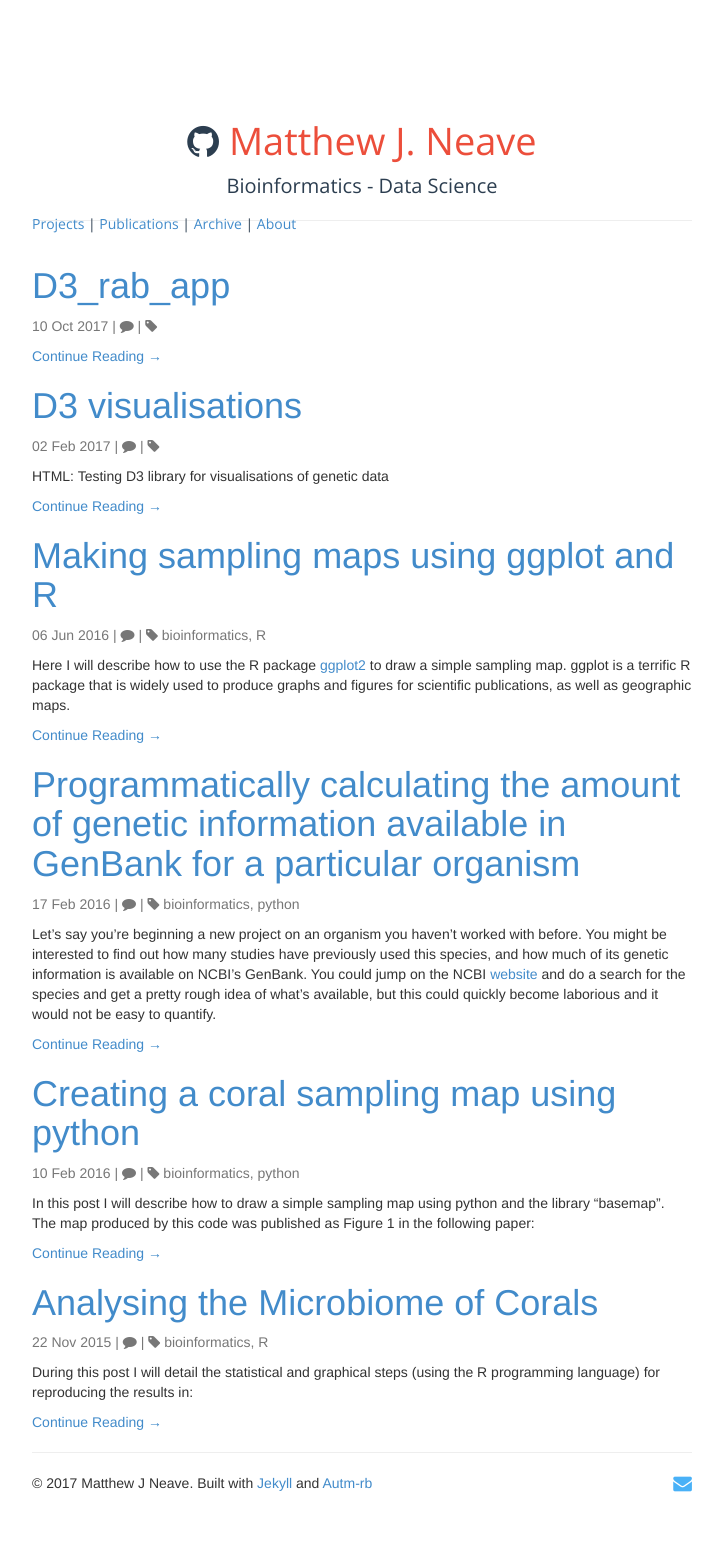
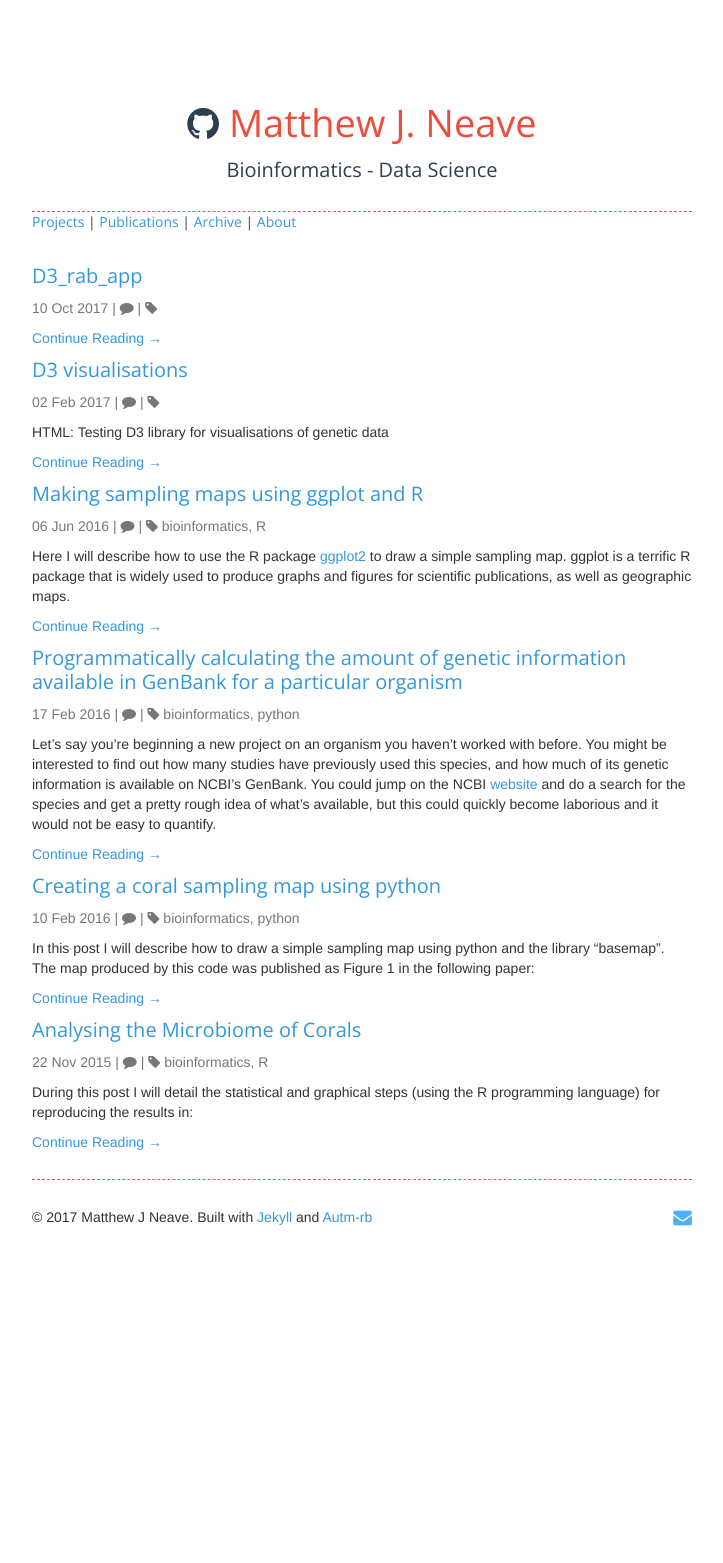
Before and after one commit to neavemj/neavemj.github.io, a Jekyll site: the page built from projects/index.html, in a window 1280 px wide. Shown: the whole page, without its empty margins (278-1001 px from the left). Built offline with Jekyll 4.4.1, drawn with Linux system fonts in a browser that asks for light colours; nearby versions of some CDN libraries; the list of posts is cut into pages by our own code; comment, search, counter and statistics services are not loaded; after the commit the page ends 1297 px from its top, so only the background shows below that.

Commit message:
updated css for rab app

```diff
--- a/public/stylesheets/d3_rab_app.css
+++ b/public/stylesheets/d3_rab_app.css
@@ -3,3 +3,42 @@
 .bar {
     fill: steelblue;
     }
+
+h1, h1bl, h2, h3, h4, h5, h6 {
+  color: #EC4E3B;
+  margin: 0 0 10px;
+  font-family: 'Open Sans', sans-serif;
+  font-weight: normal;
+}
+
+h1, h2, h3 {
+  line-height: 1.2;
+}
+
+h1 {
+  font-size: 20px;
+}
+
+
+a {
+  color: #3498db;
+  font-weight: 400;
+  text-decoration: none;
+}
+
+a:hover {
+  color: #EC4E3B;
+}
+
+a:hover, a:active, a:focus, a:visited  {
+  text-decoration: none;
+  outline: 0;
+}
+
+hr {
+    margin-bottom: 27px;
+    margin-top: 27px;
+    border: 0;
+    border-top: 0px;
+    border-bottom: 1.5px dashed #3498db;
+}
```
